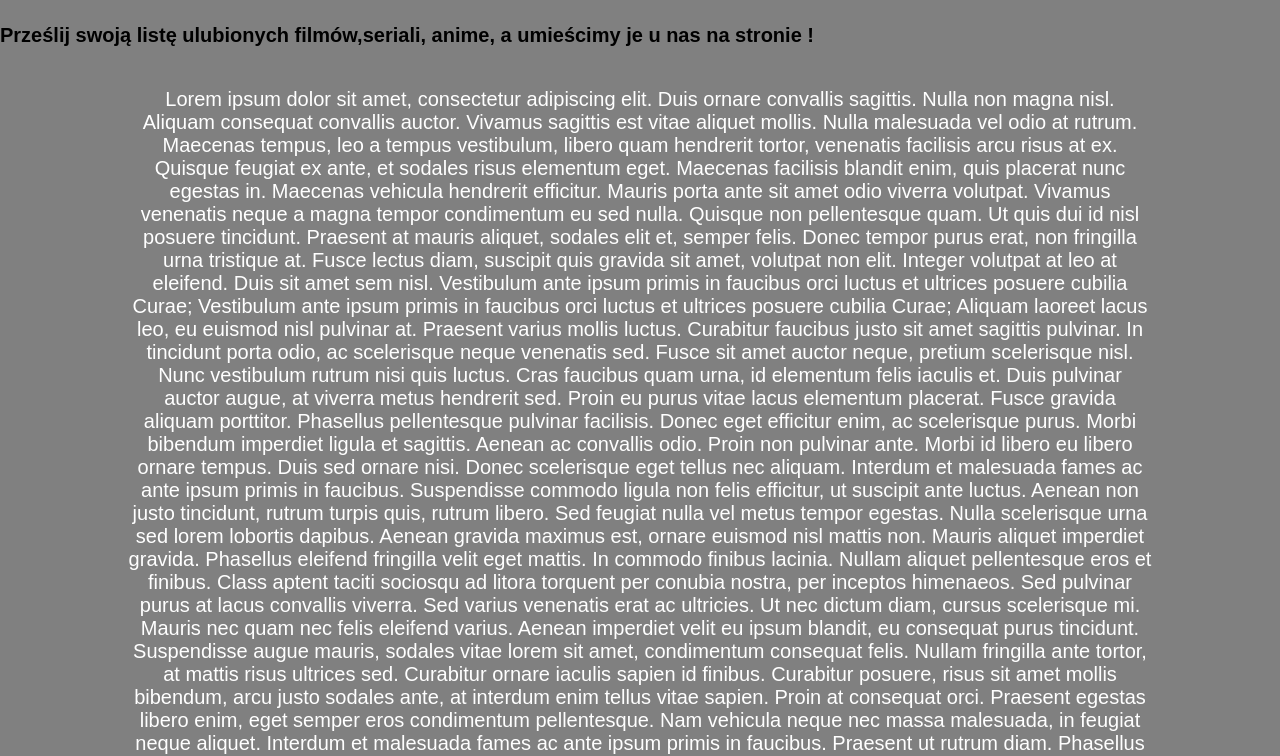
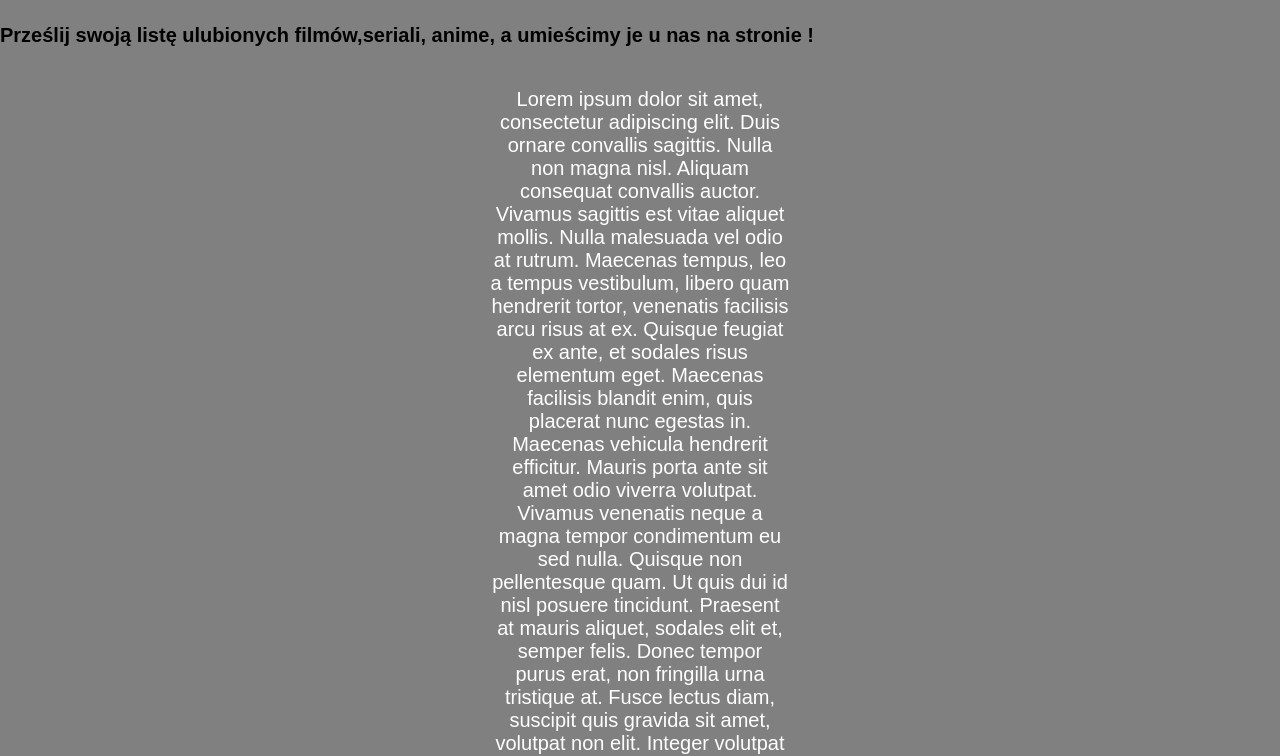
Before and after one commit to Nemezis1801/lab1a, a plain HTML site: page index.html in a window 1280 px wide. Shown: the part 1109-1865 px from the top of the page. Drawn offline with Linux system fonts and the light colour scheme.

Commit message:
Update style.css

```diff
--- a/style.css
+++ b/style.css
@@ -9,7 +9,7 @@ body
 
 #zawartosc
 {
-	width: 80%;
+	width: 300px;
 	margin-left: auto;
 	margin-right: auto;
 	text-align: justify;
@@ -18,8 +18,12 @@ body
 	text-align: center;
 
 
-	@media screen and (min-width: 480px) {
-    body {
+	@media screen and (min-width: 200px)
+{
+    body
+	{
         background-color: lightgreen;
-    }
+	}
+
+
 }
```
